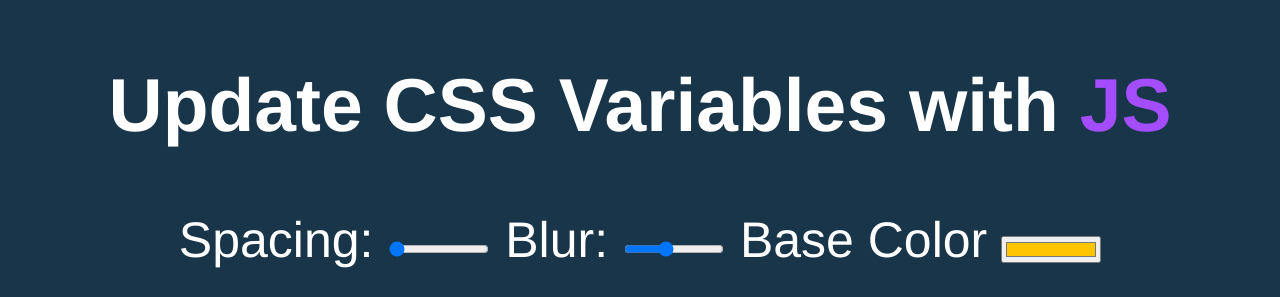
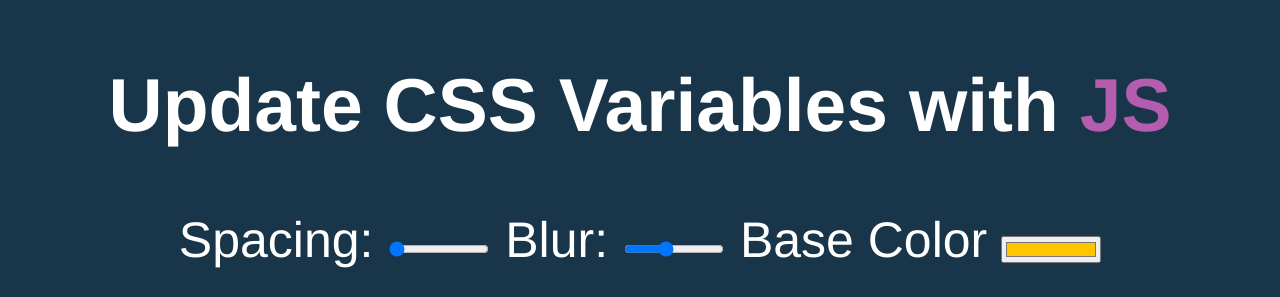
Before and after one commit to ShadowDeveloper/javascript-references-Learning, a plain HTML site: page wesbos_classes/03 - CSS Variables/index-finished.html in a window 1280 px wide. Shown: the top 297 px of the page. Drawn offline with Linux system fonts and the light colour scheme.

Commit message:
Mudando cor base novamente para cor-base

```diff
--- a/wesbos_classes/03 - CSS Variables/index-finished.html
+++ b/wesbos_classes/03 - CSS Variables/index-finished.html
@@ -26,7 +26,7 @@
     :root {
       --spacing: 10px;
       --blur: 10px;
-      --base: #a44dff;
+      --base: #b45daf;
     }
 
     img {
```
